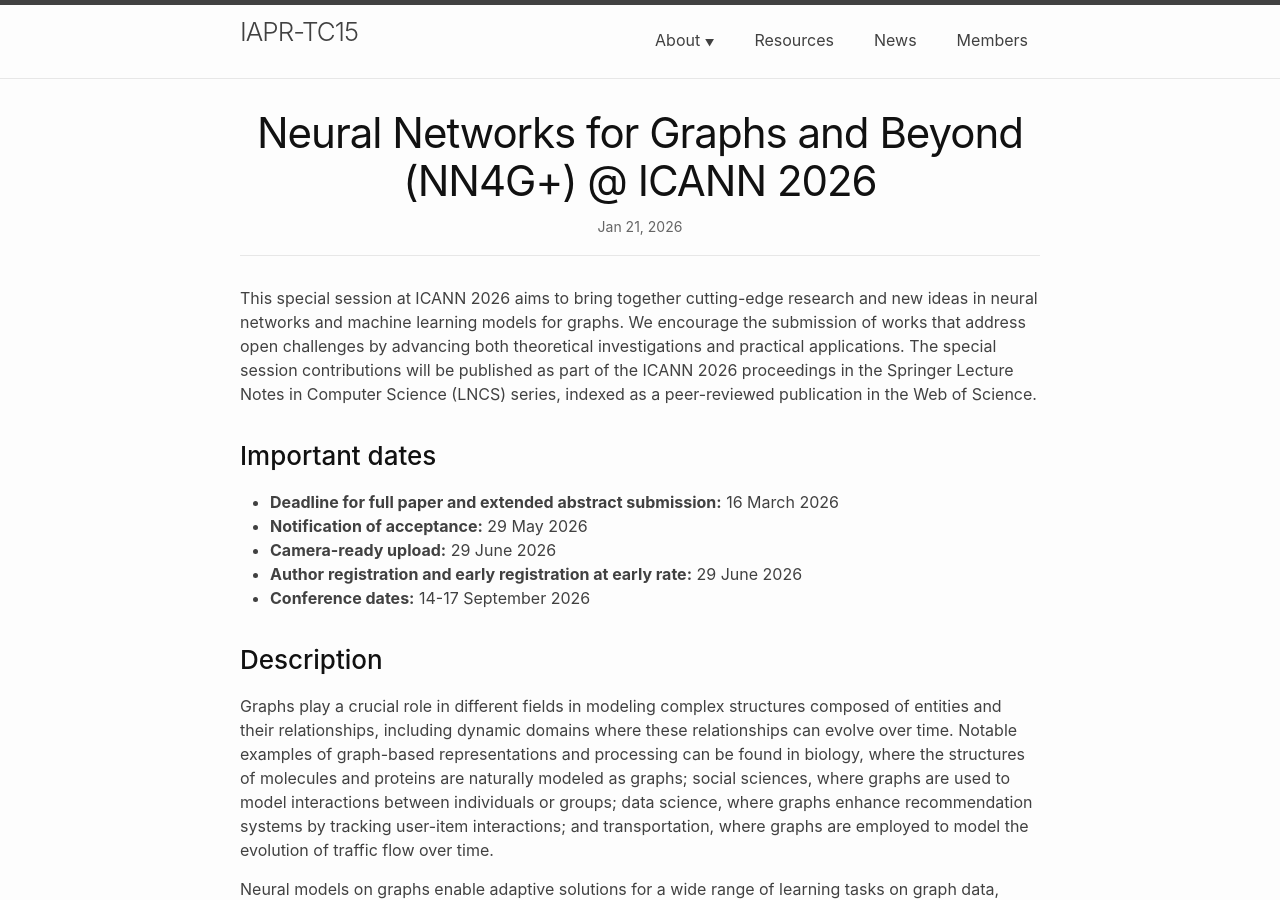
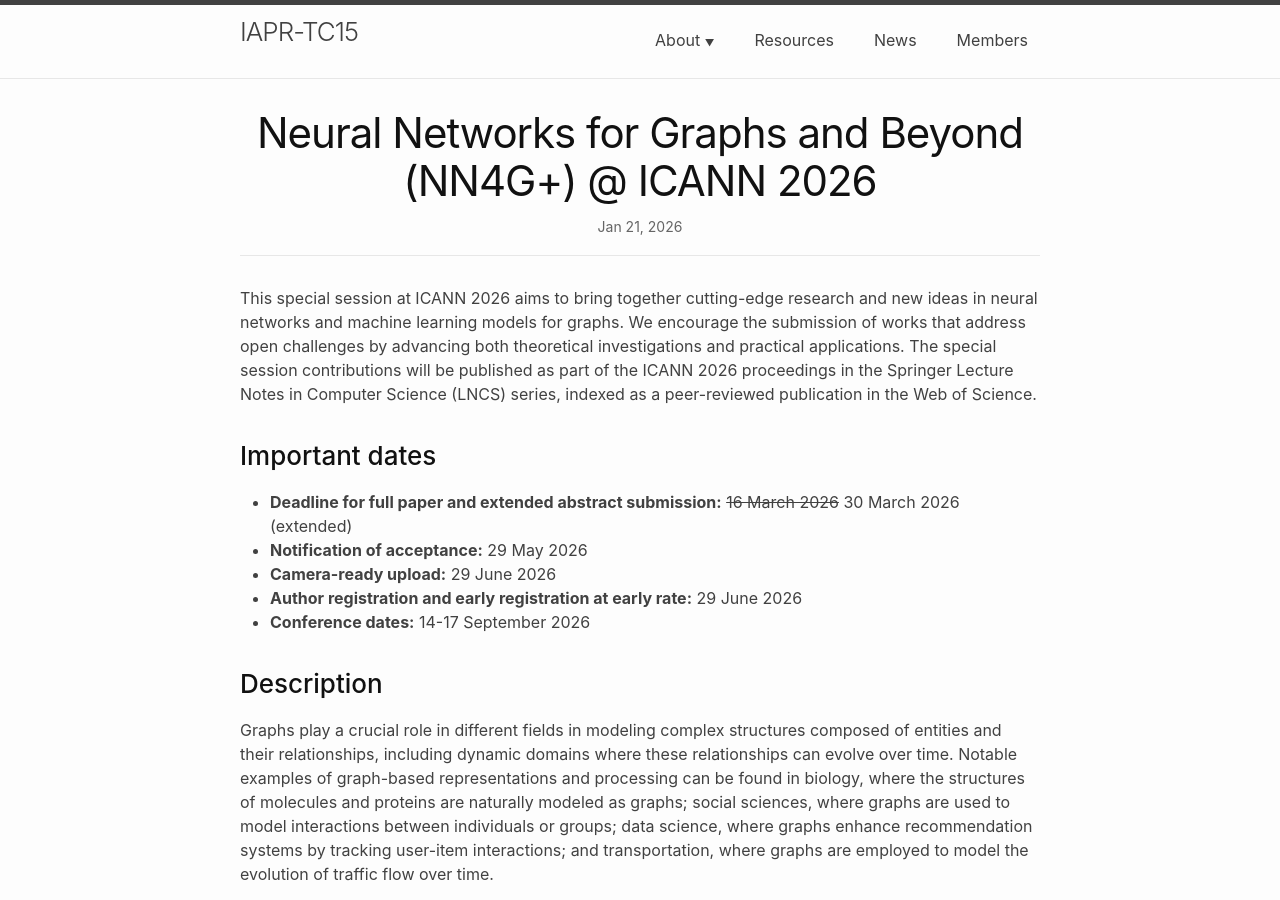
Before and after one commit to iapr-tc15/iapr-tc15.github.io, a Jekyll site: the page built from _posts/2026-01-21-NN4GatICANN2026.md, in a window 1280 px wide and 900 px high. Built offline with Jekyll 4.4.1, drawn with Linux system fonts in a browser that asks for light colours.

Commit message:
Extend submission deadline to 30 March 2026

```diff
--- a/_posts/2026-01-21-NN4GatICANN2026.md
+++ b/_posts/2026-01-21-NN4GatICANN2026.md
@@ -9,7 +9,7 @@ This special session at ICANN 2026 aims to bring together cutting-edge research
 The special session contributions will be published as part of the ICANN 2026 proceedings in the Springer Lecture Notes in Computer Science (LNCS) series, indexed as a peer-reviewed publication in the Web of Science.
 
 ### Important dates
-- **Deadline for full paper and extended abstract submission:** 16 March 2026
+- **Deadline for full paper and extended abstract submission:** ~~16 March 2026~~ 30 March 2026 (extended)
 - **Notification of acceptance:** 29 May 2026
 - **Camera-ready upload:** 29 June 2026
 - **Author registration and early registration at early rate:** 29 June 2026
```
